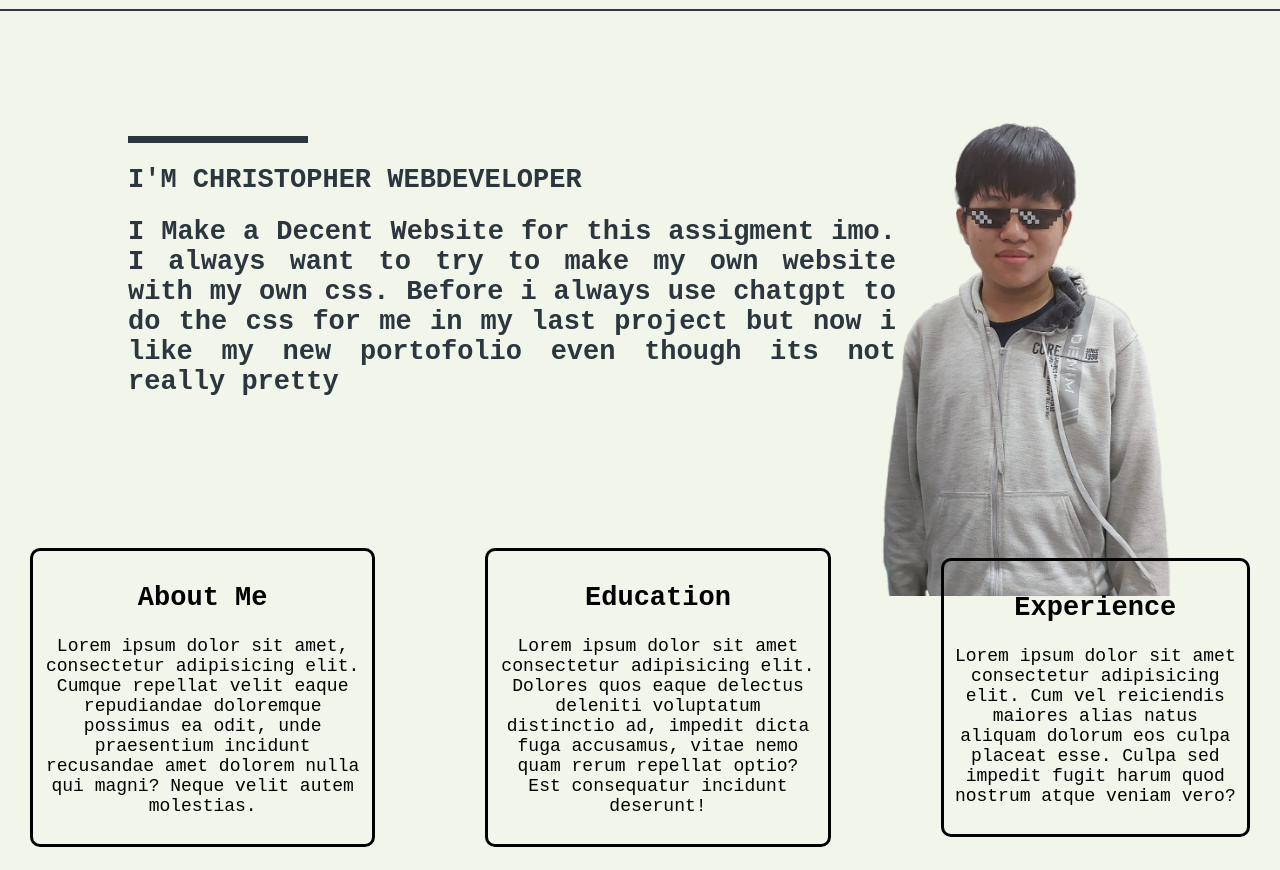
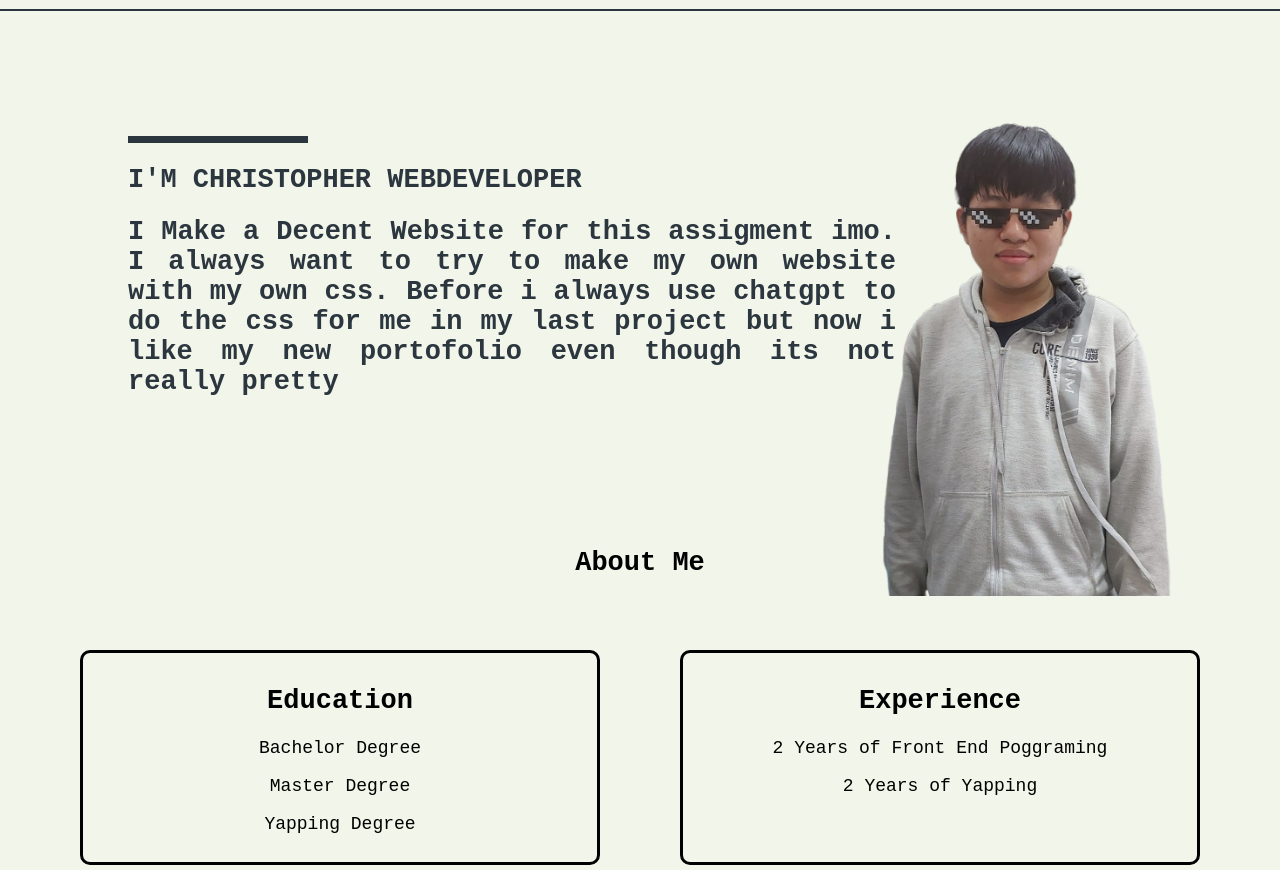
Before and after one commit to bluw6525/Front-end-Pertemuan2, a plain HTML site: page index.html in a window 1280 px wide. Shown: the part 82-952 px from the top of the page. Drawn offline with nearby package versions, Linux system fonts and the light colour scheme.

Commit message:
christopher

```diff
--- a/index.html
+++ b/index.html
@@ -46,21 +46,23 @@
         <img class="right" src="William.png" alt="Gambar William">
     </section>
     <section class="about" id="about">
-        <div>
-            <h1>About Me</h1>
-            <p>Lorem ipsum dolor sit amet, consectetur adipisicing elit. Cumque repellat velit eaque repudiandae doloremque possimus ea odit, unde praesentium incidunt recusandae amet dolorem nulla qui magni? Neque velit autem molestias.</p>
-        </div>
-        <div>
-            <h1>
-                Education
-            </h1>
-            <p>Lorem ipsum dolor sit amet consectetur adipisicing elit. Dolores quos eaque delectus deleniti voluptatum distinctio ad, impedit dicta fuga accusamus, vitae nemo quam rerum repellat optio? Est consequatur incidunt deserunt!</p>
-        </div>
-        <div>
-            <h1>
-                Experience
-            </h1>
-            <p>Lorem ipsum dolor sit amet consectetur adipisicing elit. Cum vel reiciendis maiores alias natus aliquam dolorum eos culpa placeat esse. Culpa sed impedit fugit harum quod nostrum atque veniam vero?</p>
+        <h1>About Me</h1>
+        <div class="box">
+            <div>
+                <h2>
+                    Education
+                </h2>
+                <p>Bachelor Degree</p>
+                <p>Master Degree</p>
+                <p>Yapping Degree</p>
+            </div>
+            <div>
+                <h2>
+                    Experience
+                </h2>
+                <p>2 Years of Front End Poggraming</p>
+                <p>2 Years of Yapping</p>
+            </div>
         </div>
     </section>
     <section class="skill" id="skill">
--- a/style.css
+++ b/style.css
@@ -112,15 +112,17 @@ header a{
 }
 
 .about{
+    text-align: center;
+}
+
+.about .box{
     display: flex;
     flex-direction: column;
-    justify-content: center;
-    align-items: center;
-    text-align: center;
+    padding: 50px;
     gap: 50px;
 }
 
-.about div{
+.about .box div{
     border: 3px solid #000;
     border-radius: 10px;
     padding: 10px;
@@ -407,10 +409,12 @@ footer .footer_link{
         padding-right: 60px;
     }
 
-    .about {
-        flex-direction: row;
-        justify-content: space-between;
+    .about .box{
+        display: grid;
+        grid-template-columns: 1fr 1fr;
+        grid-gap: 20px;
     }
+
     .skill .skill_divition{
         flex-direction: row;
         justify-content: space-between;
```
